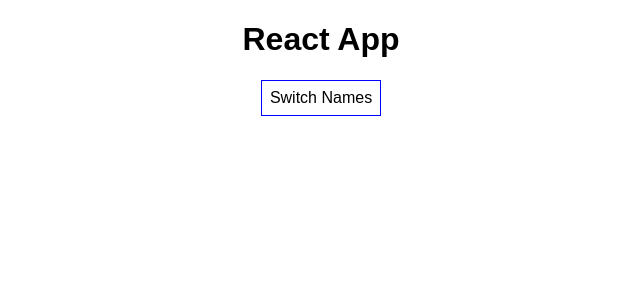
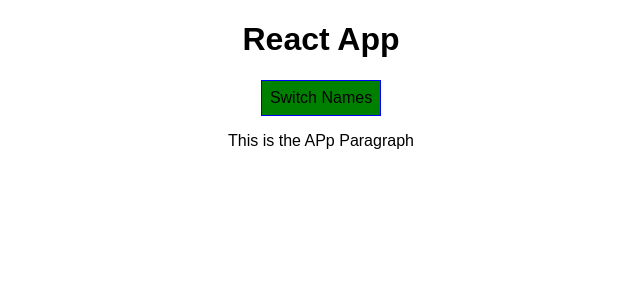
Before and after one commit to SGissubel/react16-first, a React (Create React App) app: page / in a window 1280 px wide. Shown: the top 300 px of the page, without its empty margins (319-959 px from the left). Built offline with nearby package versions, Linux system fonts and the light colour scheme.

Commit message:
changing style var dynamically - adding class var dynamically

```diff
--- a/src/App.css
+++ b/src/App.css
@@ -1,3 +1,11 @@
 .App {
   text-align: center;
 }
+
+.red {
+  color: red;
+}
+
+.bold {
+  font-weight: bold;
+}
--- a/src/App.js
+++ b/src/App.js
@@ -13,13 +13,23 @@
   }
 
 
-  nameChangedHandler = (event) => {
+  nameChangedHandler = ( event, id ) => {
+    const personIndex = this.state.persons.findIndex(p => {
+      return p.id === id;
+    });
+
+    const person = {
+      ...this.state.persons[personIndex]
+    };
+
+    person.name = event.target.value;
+
+    const persons = [...this.state.persons];
+
+    persons[personIndex] = person;
+
     this.setState({
-      persons: [
-        { name: 'Guy Fierre', age: 65 },
-        { name: 'Manuel', age: 44 },
-        { name: event.target.value, age: 67 }
-      ]
+      persons: persons
     })
   }
 
@@ -38,7 +48,7 @@
 
   render() {
     const style = {
-      backgroundColor: 'white',
+      backgroundColor: 'green',
       font: 'inherit',
       border: '1px solid blue',
       padding: '8px',
@@ -55,11 +65,22 @@
               click={() => this.deletePersonHandler(index)}
               name={person.name}
               age={person.age}
-              key={person.id} />
+              key={person.id}
+              changed={(event) => this.nameChangedHandler(event, person.id)} />
           })}
 
         </div>
       );
+      style.backgroundColor = 'red';
+    }
+
+    const classes = [];
+
+    if (this.state.persons.length <=2) {
+      classes.push('red');
+    }
+    if (this.state.persons.length <=1) {
+      classes.push('bold');
     }
 
     return (
@@ -69,6 +90,7 @@
           style={style}
           onClick={this.togglePersonsHandler}
           >Switch Names</button>
+          <p className={classes.join(' ')}>This is the APp Paragraph</p>
         {persons}
       </div>
     );
```
